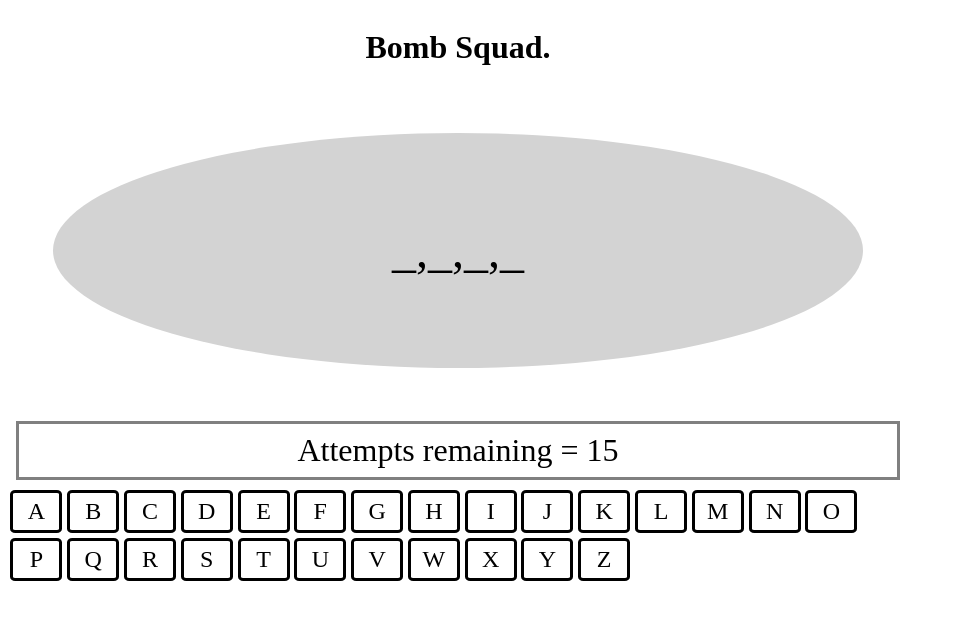
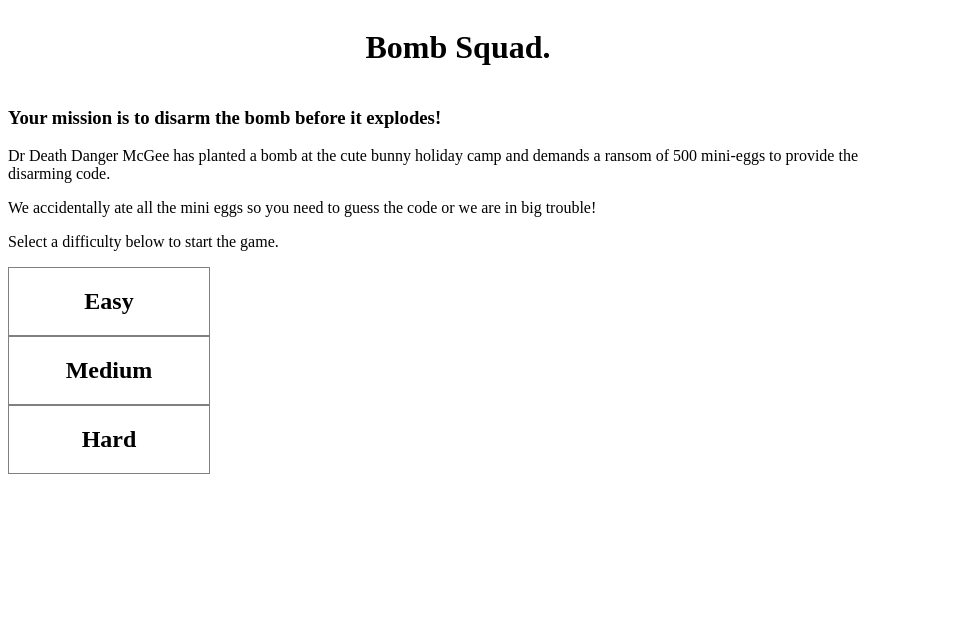
Before and after one commit to Leah9/js_game_leah_ci_project2, a plain HTML site: page index.html in a window 1280 px wide. Shown: the whole page, without its empty margins (0-955 px from the left). Drawn offline with nearby package versions, Linux system fonts and the light colour scheme.

Commit message:
Create difficulty select screen

```diff
--- a/assets/css/style.css
+++ b/assets/css/style.css
@@ -53,3 +53,9 @@
     padding: 0.5rem;
     margin: 0.5rem;
 }
+
+.button {
+    border: 1px solid gray;
+    text-align: center;
+    width: 200px;
+}
--- a/assets/scripts/script.js
+++ b/assets/scripts/script.js
@@ -1,5 +1,7 @@
 // Create an array of easy level words
 const dictEasy = ['CAT', 'DOG', 'BALL', 'FOOT', 'HAND', 'HEAD', 'RAT', 'BAG', 'SAD', 'PAT', 'LEG', 'ARM', 'CAR', 'BUS', 'TRAIN'];
+const dictMedium = ['BRIDGE', 'VIADUCT', 'MOTORWAY', 'LANDSCAPE', 'PORTRAIT', 'JACKET', 'PICTURE'];
+const dictHard = ['BIOSPHERE', 'ADVENTURE', 'ENVIRONMENT', 'CONTINENT']
 // Create an array to contain our alphabet
 const alphabet = 'ABCDEFGHIJKLMNOPQRSTUVWXYZ'.split('');
 
@@ -57,8 +59,9 @@ function checkLetterAgainstWord(guessedLetter) {
     }
 }
 
-chooseWord();
+
 console.log(wordDisplay);
+$('#main-game').hide()
 $('#word-display').text(wordDisplay); // Update display
 $('#guesses-remaining').text("Attempts remaining = " + attemptsRemaining);
 // Create on screen keyboard
@@ -71,3 +74,12 @@ for (let i = 0; i < alphabet.length; i++) {
 $('.keyboard').click(function () {
     checkLetterAgainstWord(this.id);
 });
+
+// Called when the on screen keyboard is pressed
+$('.button').click(function () {
+    difficulty = (this.id);
+    console.log(difficulty)
+    chooseWord();
+    $('#select-difficulty').hide(1000)
+    $('#main-game').show()
+});
--- a/index.html
+++ b/index.html
@@ -10,7 +10,20 @@
     <title>Bomb Squad</title>
 </head>
 <body>
-    <div class="flex-container">
+    <div id="select-difficulty" class="flex-container">
+        <div id="main"><h1>Bomb Squad.</h1></div>
+        <div id="title-text">
+            <h3>Your mission is to disarm the bomb before it explodes!</h3>
+            <p>Dr Death Danger McGee has planted a bomb at the cute bunny holiday camp and demands a ransom of 500 mini-eggs to provide the disarming code.</p>
+            <p>We accidentally ate all the mini eggs so you need to guess the code or we are in big trouble!</p>
+            <p>Select a difficulty below to start the game.</p></div>
+        <div id="difficulty">
+            <div id="easy" class="button"><h2>Easy</h2></div>
+            <div id="medium" class="button"><h2>Medium</h2></div>
+            <div id="hard" class="button"><h2>Hard</h2></div>
+        </div>
+    </div>
+    <div id="main-game" class="flex-container">
         <div id="main"><h1>Bomb Squad.</h1></div>
         <div id="bomb">
             <div id="word-display">_ _ _ _ _</div>
```
